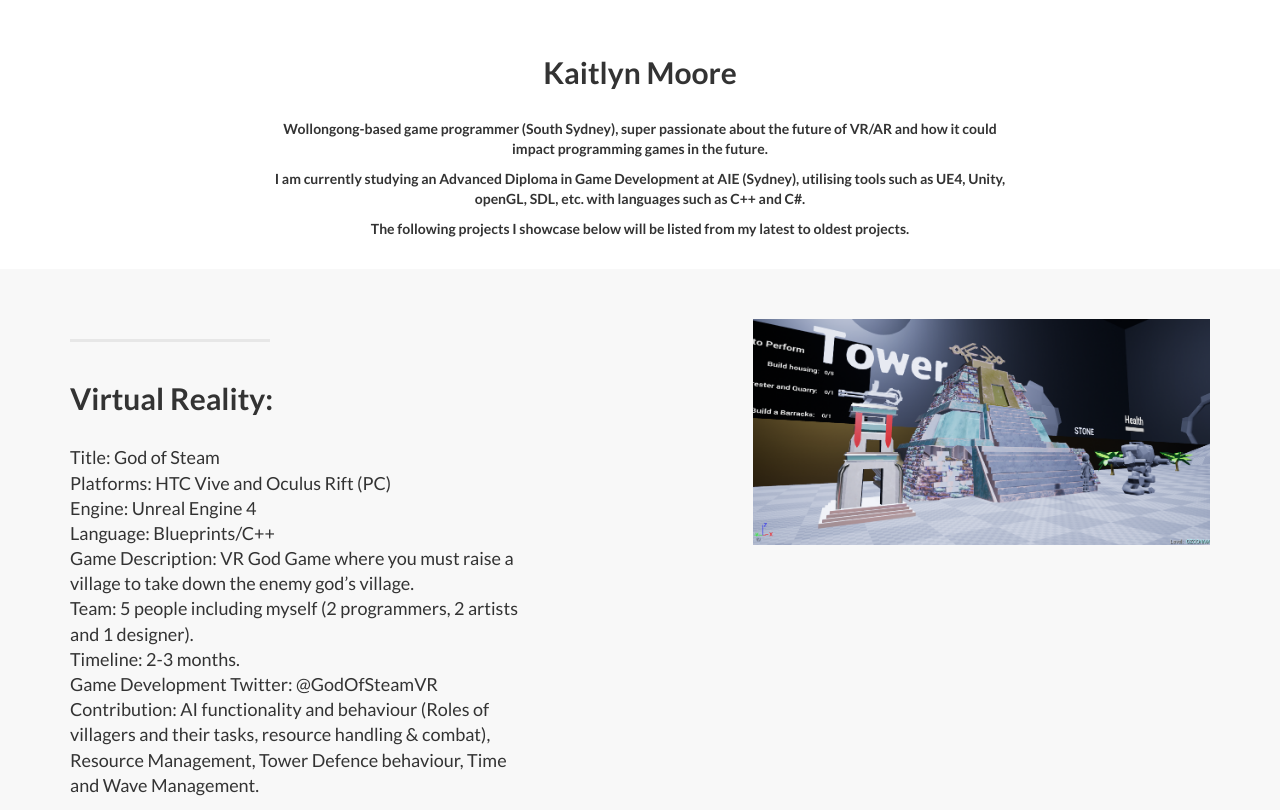
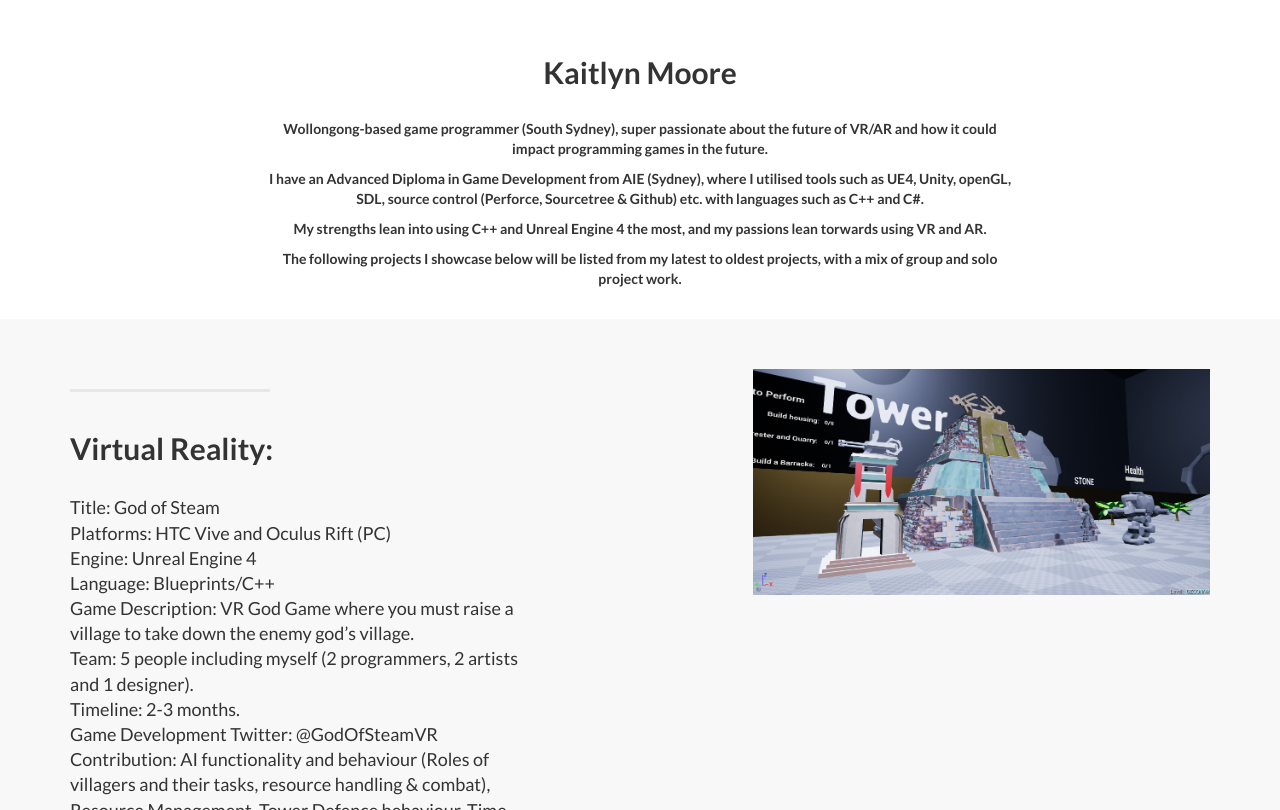
Before and after one commit to kaitlynm1/kaitlynm1.github.io, a Jekyll site: the page built from index.html, in a window 1280 px wide and 900 px high, scrolled down 691 px, cut to the strip 90-900 px from the top of the window. Built offline with Jekyll 4.4.1, drawn with Linux system fonts in a browser that asks for light colours.

Commit message:
Trying a longer and new about (graduate from advanced diploma)

```diff
--- a/_includes/about.html
+++ b/_includes/about.html
@@ -7,8 +7,9 @@
               <br/>
                 <!--<p>The Jekyll version is brought to you by <a href="https://github.com/swcool">Shane Weng</a></p>-->
                 <p>Wollongong-based game programmer (South Sydney), super passionate about the future of VR/AR and how it could impact programming games in the future.</p>
-                <p>I am currently studying an Advanced Diploma in Game Development at AIE (Sydney), utilising tools such as UE4, Unity, openGL, SDL, etc. with languages such as C++ and C#.</p>
-                <p>The following projects I showcase below will be listed from my latest to oldest projects. </p>
+                <p>I have an Advanced Diploma in Game Development from AIE (Sydney),  where I utilised tools such as UE4, Unity, openGL, SDL, source control (Perforce, Sourcetree & Github) etc. with languages such as C++ and C#.</p>
+                <p>My strengths lean into using C++ and Unreal Engine 4 the most, and my passions lean torwards using VR and AR.</p>
+                <p>The following projects I showcase below will be listed from my latest to oldest projects, with a mix of group and solo project work. </p>
                 <br/>
               </div>
         </div>
```
